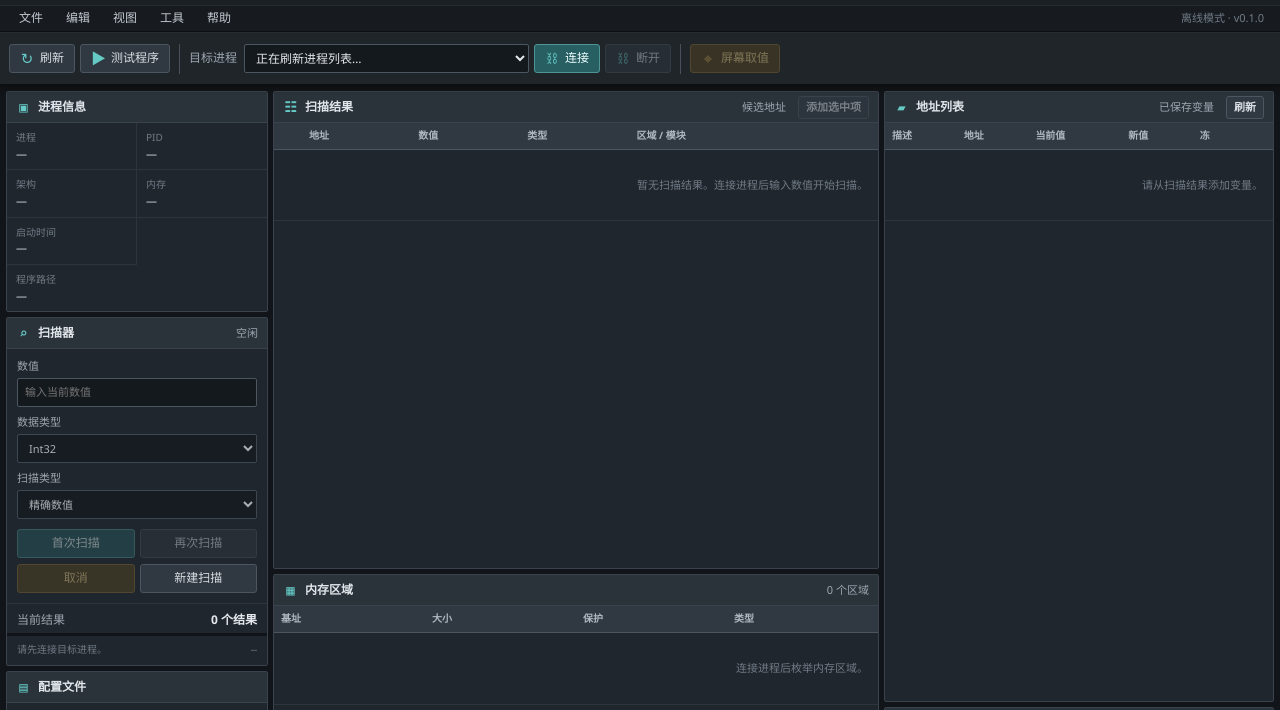
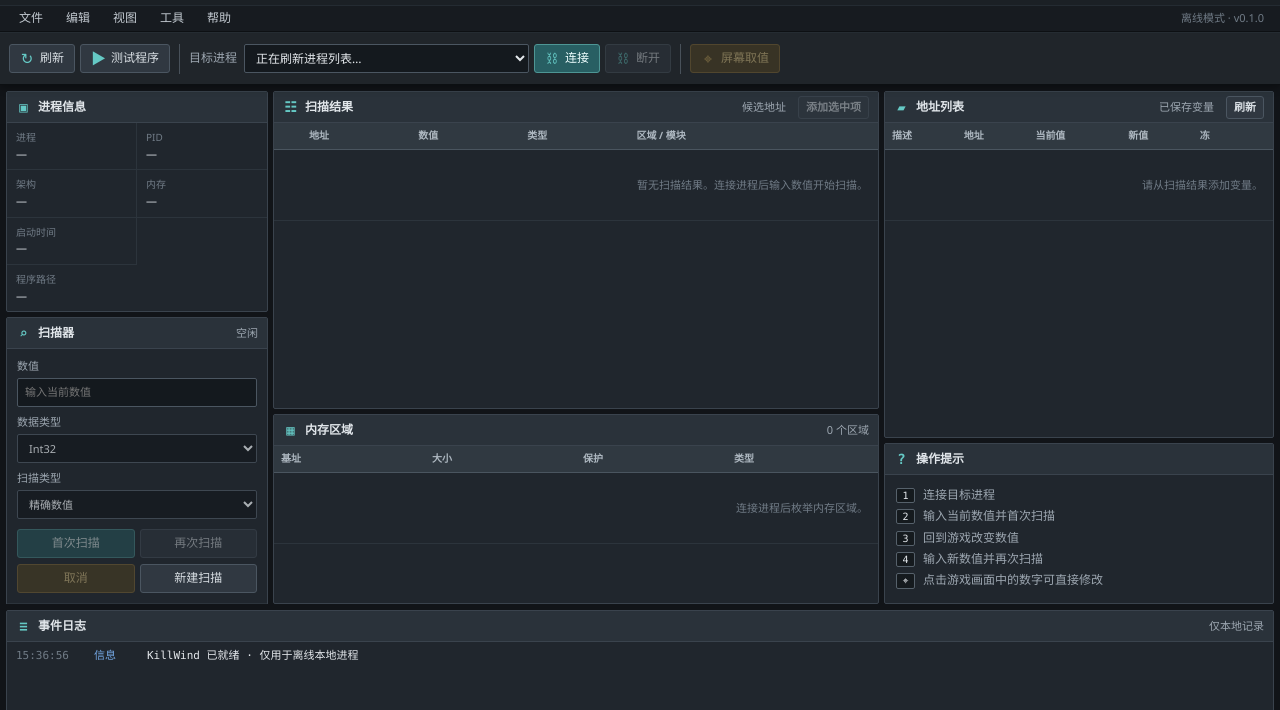
Before and after one commit to DoctorDaddd/Kill-Wind, an Electron app: page ui/index.html in a window 1280 px wide. Shown: the part 45-755 px from the top of the page. Drawn offline with Linux system fonts and the light colour scheme; no server answers.

Commit message:
Keep table scrolling inside panels

```diff
--- a/ui/styles.css
+++ b/ui/styles.css
@@ -18,13 +18,13 @@
 }
 
 * { box-sizing: border-box; }
-html, body { width: 100%; min-height: 100%; }
+html, body { width: 100%; height: 100%; min-height: 0; overflow: hidden; }
 body { margin: 0; color: var(--text); background: var(--chrome-deep); font: 12px/1.35 "Segoe UI", "Microsoft YaHei", sans-serif; }
 button, input, select { font: inherit; }
 button { cursor: pointer; }
 button:disabled { cursor: not-allowed; opacity: .45; }
 
-.app-shell { min-width: 1060px; min-height: 100vh; display: flex; flex-direction: column; background: var(--chrome-deep); }
+.app-shell { width: 100%; height: 100vh; min-width: 1060px; min-height: 0; display: flex; flex-direction: column; overflow: hidden; background: var(--chrome-deep); }
 .app-header { position: relative; border-bottom: 1px solid #0c0f12; background: var(--chrome); box-shadow: 0 2px 8px rgba(0, 0, 0, .38); }
 .title-strip { height: 50px; display: flex; align-items: center; justify-content: space-between; padding: 0 14px; background: #1b2025; }
 .brand { display: flex; align-items: center; gap: 9px; }
@@ -51,16 +51,16 @@ button:disabled { cursor: not-allowed; opacity: .45; }
 select, input { color: var(--text); background: var(--panel-input); } select:focus, input:focus { outline: 1px solid var(--cyan); border-color: var(--cyan) !important; }
 .process-label select, .scan-form input, .scan-form select, .profile-panel input, .profile-panel select, .address-input, .modal-fields input { min-height: 29px; padding: 0 7px; border: 1px solid #4b5661; border-radius: 2px; }
 
-.workspace { flex: 1; display: grid; grid-template-columns: 262px minmax(430px, 1fr) 390px; gap: 5px; padding: 6px; }
-.left-column, .center-column, .right-column { min-width: 0; display: flex; flex-direction: column; gap: 5px; }
+.workspace { flex: 1 1 auto; min-height: 0; display: grid; grid-template-columns: 262px minmax(430px, 1fr) 390px; gap: 5px; padding: 6px; overflow: hidden; }
+.left-column, .center-column, .right-column { min-width: 0; min-height: 0; display: flex; flex-direction: column; gap: 5px; }.left-column { overflow: auto; }
 .panel { min-width: 0; overflow: hidden; border: 1px solid var(--line); border-radius: 2px; background: var(--panel); }
 .panel-heading { min-height: 31px; display: flex; align-items: center; gap: 7px; padding: 0 9px; border-bottom: 1px solid var(--line); background: #2a323a; color: #e1e6ea; font-weight: 600; }
 .panel-glyph { width: 15px; color: var(--cyan); font-family: Consolas, monospace; font-size: 14px; text-align: center; }.heading-state { margin-left: auto; color: var(--muted); font-size: 11px; font-weight: 400; }.heading-action { min-height: 23px; margin-left: 5px; padding: 0 7px; font-size: 11px; }
 .process-panel { flex: 0 0 auto; }.process-meta { display: grid; grid-template-columns: 1fr 1fr; }.process-meta div { min-width: 0; padding: 8px 9px; border-right: 1px solid var(--line-soft); border-bottom: 1px solid var(--line-soft); }.process-meta div:nth-child(even) { border-right: 0; }.process-meta span { display: block; margin-bottom: 2px; color: var(--dim); font-size: 10px; }.process-meta strong { display: block; overflow: hidden; color: #d9dee3; font-size: 11px; font-weight: 500; text-overflow: ellipsis; white-space: nowrap; }.process-meta .path-meta { grid-column: 1 / -1; border-right: 0; border-bottom: 0; }
 .scan-panel { flex: 0 0 auto; }.scan-form { display: grid; gap: 8px; padding: 10px; }.scan-form label, .profile-panel > label, .modal-fields label { display: grid; gap: 4px; color: var(--muted); font-size: 11px; }.scan-actions { display: grid; grid-template-columns: 1fr 1fr; gap: 5px; padding: 0 10px 6px; }.secondary-actions { padding-bottom: 10px; }.scan-stat { display: flex; justify-content: space-between; padding: 8px 10px 5px; border-top: 1px solid var(--line-soft); color: var(--muted); }.scan-stat strong { color: var(--text); font-weight: 600; }.progress-wrap { height: 3px; background: #101418; }.progress-bar { width: 0; height: 100%; background: var(--cyan); transition: width .12s ease; }.progress-text { display: flex; justify-content: space-between; gap: 5px; min-height: 29px; padding: 7px 10px; color: var(--dim); font: 10px/1.3 Consolas, monospace; }
 .profile-panel { flex: 0 0 auto; padding-bottom: 10px; }.profile-panel > label { margin: 10px 10px 0; }.profile-actions { display: grid; grid-template-columns: 1fr 1fr; gap: 5px; margin: 8px 10px; }.profile-panel > select { display: block; width: calc(100% - 20px); margin: 0 10px; }.hint { margin: 8px 10px 0; color: var(--dim); font-size: 10px; }
-.center-column .results-panel { flex: 1 1 62%; min-height: 300px; }.center-column .regions-panel { flex: 1 1 38%; min-height: 175px; }.right-column .address-panel { flex: 1 1 auto; min-height: 445px; }.quick-help { flex: 0 0 auto; }
-.table-wrap { overflow: auto; border: 0; }.results-table, .address-table { height: calc(100vh - 430px); min-height: 250px; }.regions-table { height: 176px; }.table-wrap table { width: 100%; border-collapse: collapse; font-size: 11px; }.table-wrap th { position: sticky; top: 0; z-index: 1; padding: 6px 7px; border-bottom: 1px solid #4a555f; color: #aeb8c1; background: #303941; font-size: 10px; font-weight: 600; text-align: left; white-space: nowrap; }.table-wrap td { height: 27px; padding: 3px 7px; border-bottom: 1px solid var(--line-soft); color: #d5dbe0; white-space: nowrap; }.table-wrap tbody tr:nth-child(even) { background: var(--row-alt); }.table-wrap tbody tr:hover { background: #33434a; }.table-wrap tbody tr.selected { background: #30565a; }.table-wrap td:last-child { text-align: right; }.check-cell { width: 28px; }.empty { padding: 28px 10px !important; color: var(--dim) !important; text-align: center; }
+.center-column .results-panel, .center-column .regions-panel, .right-column .address-panel { display: flex; flex-direction: column; min-height: 0; }.center-column .results-panel { flex: 1 1 auto; }.center-column .regions-panel { flex: 0 0 190px; }.right-column .address-panel { flex: 1 1 auto; }.quick-help { flex: 0 0 auto; }
+.table-wrap { min-height: 0; overflow: auto; border: 0; flex: 1 1 auto; }.results-table, .address-table, .regions-table { height: auto; min-height: 0; }.table-wrap table { width: 100%; border-collapse: collapse; font-size: 11px; }.table-wrap th { position: sticky; top: 0; z-index: 1; padding: 6px 7px; border-bottom: 1px solid #4a555f; color: #aeb8c1; background: #303941; font-size: 10px; font-weight: 600; text-align: left; white-space: nowrap; }.table-wrap td { height: 27px; padding: 3px 7px; border-bottom: 1px solid var(--line-soft); color: #d5dbe0; white-space: nowrap; }.table-wrap tbody tr:nth-child(even) { background: var(--row-alt); }.table-wrap tbody tr:hover { background: #33434a; }.table-wrap tbody tr.selected { background: #30565a; }.table-wrap td:last-child { text-align: right; }.check-cell { width: 28px; }.empty { padding: 28px 10px !important; color: var(--dim) !important; text-align: center; }
 .address-input { width: 78px; height: 24px; min-height: 24px !important; padding: 0 4px !important; }.desc-input { width: 96px; }.mini-button { min-height: 22px; margin-left: 3px; padding: 0 5px; border: 1px solid #53606c; border-radius: 2px; color: #c1cbd2; background: #303841; }.mini-button:hover { border-color: var(--cyan); color: #fff; }.freeze-check { accent-color: var(--green); }.status-resolved { color: var(--green) !important; }.status-invalid { color: var(--red) !important; }.muted { color: var(--muted); }
 .help-lines { padding: 7px 11px 9px; color: var(--muted); }.help-lines p { margin: 5px 0; }.help-lines kbd { display: inline-block; min-width: 19px; margin-right: 5px; padding: 1px 4px; border: 1px solid #56616b; border-radius: 2px; color: var(--text); background: #151a1e; font: 10px Consolas, monospace; text-align: center; }
 .log-panel { margin: 0 6px 5px; flex: 0 0 116px; }.log-list { height: 84px; overflow: auto; padding: 5px 9px; font: 11px/1.45 Consolas, monospace; }.log-entry { display: grid; grid-template-columns: 70px 45px 1fr; gap: 8px; padding: 1px 0; }.log-time, .log-level { color: var(--dim); }.log-entry.info .log-level { color: var(--blue); }.log-entry.warning .log-level { color: var(--gold); }.log-entry.error .log-level { color: var(--red); }.log-entry.success .log-level { color: var(--green); }
```
